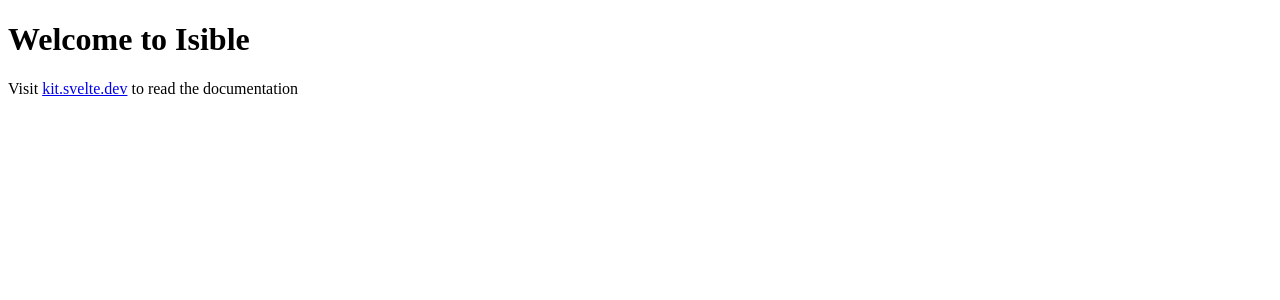
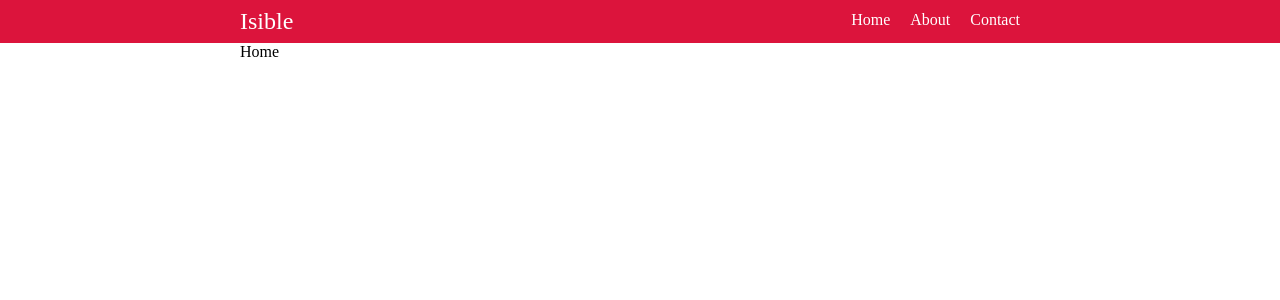
Before and after one commit to Isible/isible-site, a SvelteKit app: page / in a window 1280 px wide. Shown: the top 300 px of the page. Built offline with nearby package versions, Linux system fonts and the light colour scheme.

Commit message:
Added navbar

```diff
--- a/src/app.html
+++ b/src/app.html
@@ -9,4 +9,14 @@
 	<body data-sveltekit-preload-data="hover">
 		<div style="display: contents">%sveltekit.body%</div>
 	</body>
+
+	<style>
+		body {
+			margin: 0;
+		}
+		.container {
+			max-width: 800px;
+			margin: 0 auto;
+		}
+	</style>
 </html>
--- /dev/null
+++ b/src/routes/+layout.svelte
@@ -0,0 +1,52 @@
+<nav>
+    <div class = "container">
+        <h1>Isible</h1>
+
+        <ul>
+            <li>
+                <a href="/">Home</a>
+            </li>
+            <li>
+                <a href="/about">About</a>
+            </li>
+            <li>
+                <a href="/contact">Contact</a>
+            </li>
+        </ul>
+    </div>
+</nav>
+
+<div class="container">
+    <slot />
+</div>
+
+<style>
+    nav {
+        padding: 0.5em;
+        font-family: lucia;
+        color: white;
+        background-color: rgb(220, 20, 60);
+    }
+    .container {
+        display: flex;
+    }
+    ul {
+        display: flex;
+        margin: 0;
+        margin-left: auto;
+        list-style: none;
+    }
+    li {
+        margin-right: 20px;
+        margin-top: 2.5px;
+    }
+    h1 {
+        margin: 0;
+        font-size: 1pm;
+        font-weight: normal;
+    }
+    a {
+        text-decoration: none;
+        color: white;
+    }
+</style>
--- a/src/routes/+page.svelte
+++ b/src/routes/+page.svelte
@@ -1,2 +1 @@
-<h1>Welcome to Isible</h1>
-<p>Visit <a href="https://kit.svelte.dev">kit.svelte.dev</a> to read the documentation</p>
+Home
--- a/src/routes/about/+page.svelte
+++ b/src/routes/about/+page.svelte
@@ -1 +1 @@
-about
+About
--- /dev/null
+++ b/src/routes/contact/+page.svelte
@@ -0,0 +1 @@
+Contact
```
